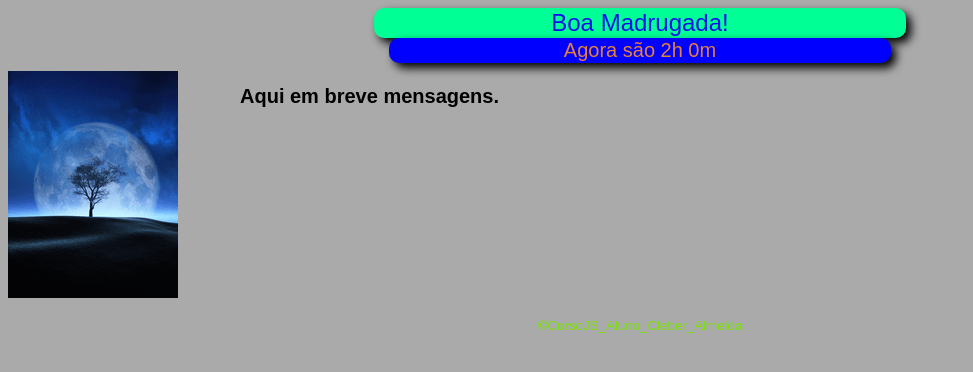
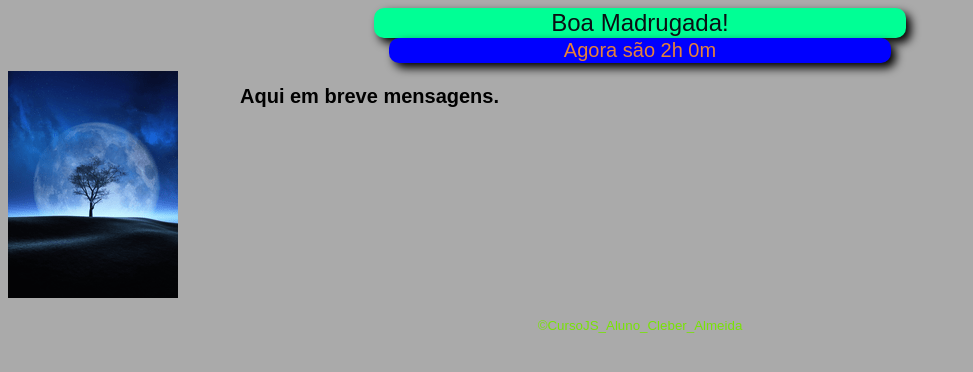
Before and after one commit to LearnEvolution/meu-primeiro-site, a plain HTML site: page index.html in a window 1280 px wide. Shown: the whole page, without its empty margins (0-973 px from the left). Drawn offline with Linux system fonts and the light colour scheme; files whose address does not match are found by name.

Commit message:
mudei a cor

```diff
--- a/horascss.css
+++ b/horascss.css
@@ -3,7 +3,7 @@ body{
     font: normal 15pt Arial;
 }
 header{
-     color: rgb(11, 15, 235);
+     color: rgb(11, 15, 20);
      text-align: center;
 
 
```
